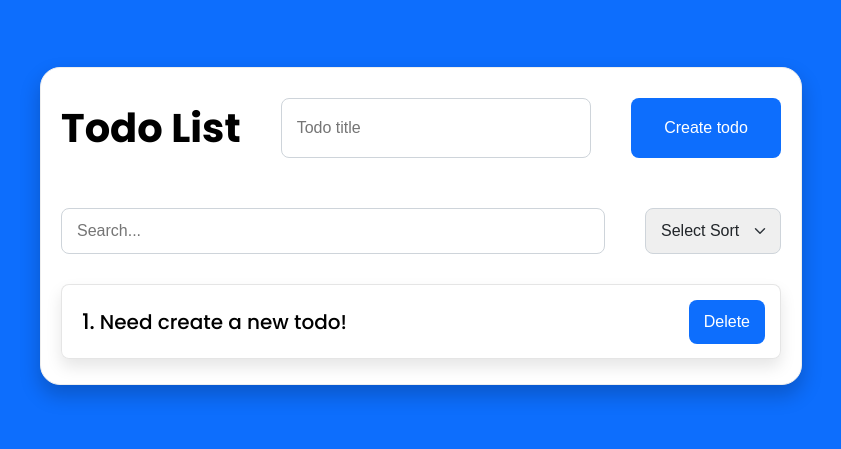
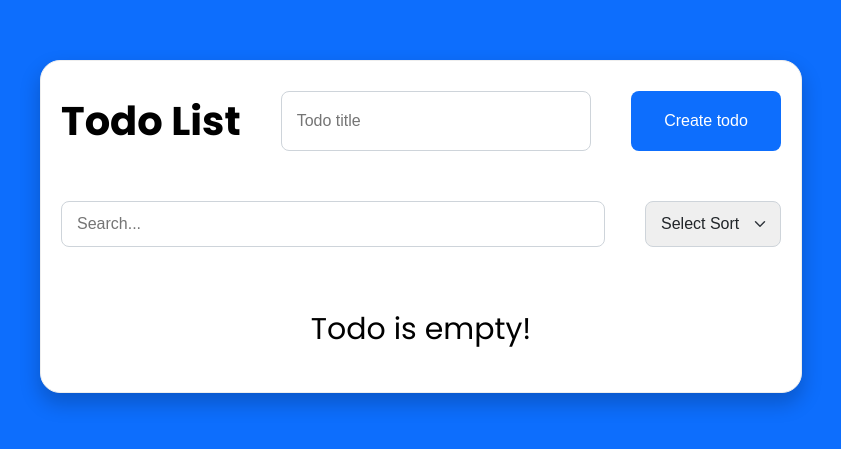
Before and after one commit to DimaChekashov/foxsay-todo, a React (Create React App) app: page / in a window 1280 px wide. Shown: the part 179-628 px from the top of the page, without its empty margins (219-1060 px from the left). Built offline with nearby package versions, Linux system fonts and the light colour scheme.

Commit message:
add mobx

```diff
--- a/package.json
+++ b/package.json
@@ -10,6 +10,8 @@
     "@types/node": "^16.7.13",
     "@types/react": "^18.0.0",
     "@types/react-dom": "^18.0.0",
+    "mobx": "^6.5.0",
+    "mobx-react": "^7.4.0",
     "react": "^18.0.0",
     "react-dom": "^18.0.0",
     "react-scripts": "5.0.1",
--- a/src/App.tsx
+++ b/src/App.tsx
@@ -1,8 +1,9 @@
-import React, { useMemo, useState } from 'react';
+import React, { useEffect, useMemo, useState } from 'react';
 import { ITodoItem, SortFieldType } from './types/types';
 import TodoList from './components/TodoList/TodoList';
 import TodoForm from './components/TodoForm/TodoForm';
 import TodoFilter from './components/TodoFilter/TodoFilter';
+import Todos from './store/Todos';
 
 import './App.sass';
 
@@ -26,6 +27,7 @@ const App: React.FC = () => {
 
   const createTodo = (newTodo: ITodoItem) => {
     setTodos([...todos, newTodo]);
+    Todos.addTodo(newTodo);
   }
 
   const removeTodo = (todo: ITodoItem) => {
@@ -55,7 +57,7 @@ const App: React.FC = () => {
           <TodoList
             remove={removeTodo}
             ready={completeTodo}
-            todos={sortedAndSearchedTodos}
+            todos={Todos.todos}
           />
         </div>
       </div>
--- /dev/null
+++ b/src/store/Todos.ts
@@ -0,0 +1,16 @@
+import { makeAutoObservable } from "mobx";
+import { ITodoItem } from './../types/types';
+
+class Todos {
+    todos: ITodoItem[] = [];
+
+    constructor() {
+        makeAutoObservable(this);
+    }
+
+    addTodo = (todo: ITodoItem) => {
+        this.todos.push(todo);
+    };
+}
+
+export default new Todos();
```
Also changed, not shown: 1 other file (tests, documents, lock files or other folders).
